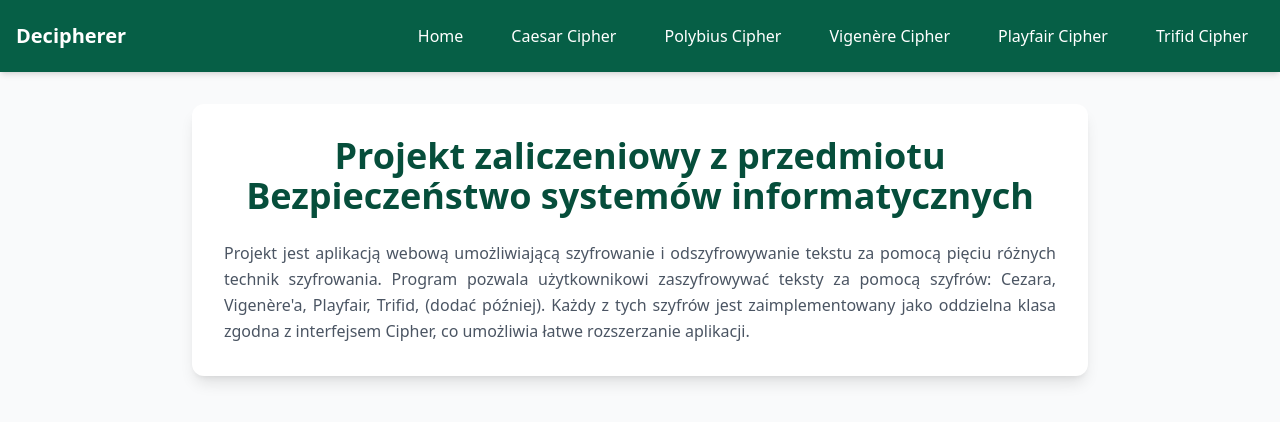
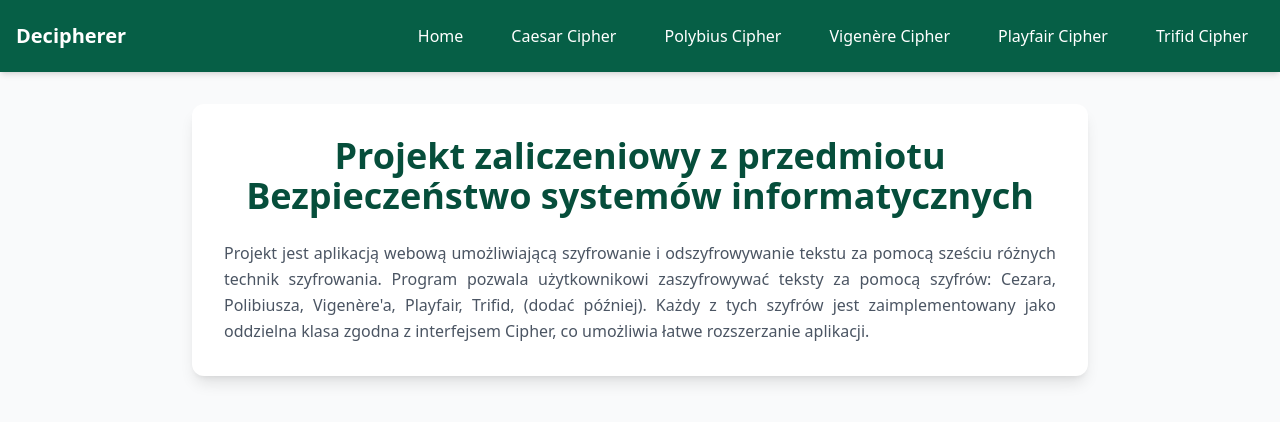
Before and after one commit to leprpht/Decipherer, a React (Vite) app: page / in a window 1280 px wide. Shown: the top 422 px of the page. Built offline with nearby package versions, Linux system fonts and the light colour scheme.

Commit message:
Correct introduction text

```diff
--- a/src/App.tsx
+++ b/src/App.tsx
@@ -68,7 +68,7 @@ function App() {
                     Projekt zaliczeniowy z przedmiotu Bezpieczeństwo systemów informatycznych
                   </h2>
                   <p className="text-gray-600 leading-relaxed text-justify">
-                    Projekt jest aplikacją webową umożliwiającą szyfrowanie i odszyfrowywanie tekstu za pomocą pięciu różnych technik szyfrowania. Program pozwala użytkownikowi zaszyfrowywać teksty za pomocą szyfrów: Cezara, Vigenère'a, Playfair, Trifid, (dodać później). Każdy z tych szyfrów jest zaimplementowany jako oddzielna klasa zgodna z interfejsem Cipher, co umożliwia łatwe rozszerzanie aplikacji.
+                    Projekt jest aplikacją webową umożliwiającą szyfrowanie i odszyfrowywanie tekstu za pomocą sześciu różnych technik szyfrowania. Program pozwala użytkownikowi zaszyfrowywać teksty za pomocą szyfrów: Cezara, Polibiusza, Vigenère'a, Playfair, Trifid, (dodać później). Każdy z tych szyfrów jest zaimplementowany jako oddzielna klasa zgodna z interfejsem Cipher, co umożliwia łatwe rozszerzanie aplikacji.
                   </p>
                 </div>
               }
```
